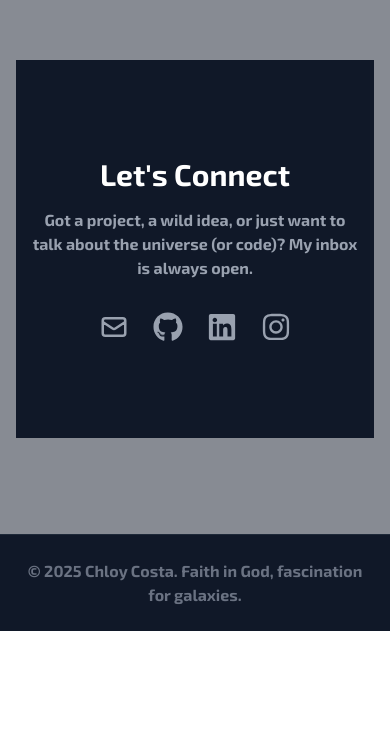
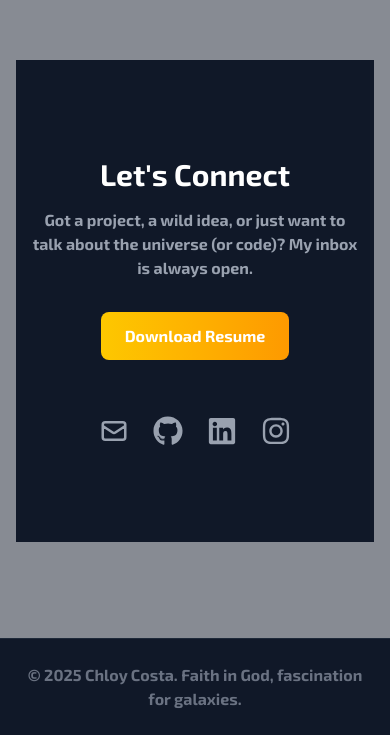
Before and after one commit to Chloy02/portfolio, a Next.js app: page / in a window 390 px wide. Shown: the part 2734-3469 px from the top of the page. Before the commit the page ends 3365 px from the top, so only its background shows below. Built offline with nearby package versions, Linux system fonts and the light colour scheme.

Commit message:
feat: Add resume download functionality to navbar
- Add resume download link to desktop navbar with gradient styling
- Include resume download in mobile menu
- Resume PDF accessible at /Chloy_Costa_resume.pdf
- Styled with hover effects and proper mobile responsiveness

```diff
--- a/src/components/Contact.tsx
+++ b/src/components/Contact.tsx
@@ -10,6 +10,18 @@ export default function Contact() {
         <p className="text-gray-400 mb-8">
           Got a project, a wild idea, or just want to talk about the universe (or code)? My inbox is always open.
         </p>
+
+        {/* Resume download button */}
+        <div className="mb-8">
+          <a
+            href="/Chloy_Costa_resume.pdf"
+            download
+            className="inline-block bg-gradient-to-r from-yellow-400 to-amber-500 text-white font-bold py-3 px-6 rounded-lg transition-transform transform hover:scale-105 mb-6"
+          >
+            Download Resume
+          </a>
+        </div>
+
         <div className="flex justify-center items-center gap-6">
           {/* THIS IS THE LINE THAT HAS BEEN CHANGED */}
           <a href="mailto:Chloycosta@proton.me" className="text-gray-400 hover:text-amber-500 transition-colors" aria-label="Email">
--- a/src/components/Navbar.tsx
+++ b/src/components/Navbar.tsx
@@ -13,6 +13,12 @@ const navLinks = [
   { name: "Music", href: "/music" }, // <-- Changed from #music
   { name: "Contact", href: "/#contact" },
 ];
+
+const resumeLink = {
+  name: "Resume",
+  href: "/Chloy_Costa_resume.pdf",
+  download: true
+};
 
 export default function Navbar() {
   const [isOpen, setIsOpen] = useState(false);
@@ -55,6 +61,14 @@ export default function Navbar() {
                     {link.name}
                   </Link>
                 ))}
+                {/* Resume download link */}
+                <a
+                  href={resumeLink.href}
+                  download
+                  className="bg-gradient-to-r from-yellow-400 to-amber-500 text-white px-4 py-2 rounded-md text-sm font-medium hover:from-yellow-500 hover:to-amber-600 transition-all transform hover:scale-105"
+                >
+                  {resumeLink.name}
+                </a>
               </div>
             </div>
 
@@ -87,6 +101,15 @@ export default function Navbar() {
                   {link.name}
                 </Link>
               ))}
+              {/* Resume download link for mobile */}
+              <a
+                href={resumeLink.href}
+                download
+                className="bg-gradient-to-r from-yellow-400 to-amber-500 text-white px-6 py-4 rounded-md text-2xl font-medium hover:from-yellow-500 hover:to-amber-600 transition-all mt-4"
+                onClick={toggleMenu}
+              >
+                {resumeLink.name}
+              </a>
             </div>
           </motion.div>
         )}
```
Also changed, not shown: 1 other file (tests, documents, lock files or other folders).
